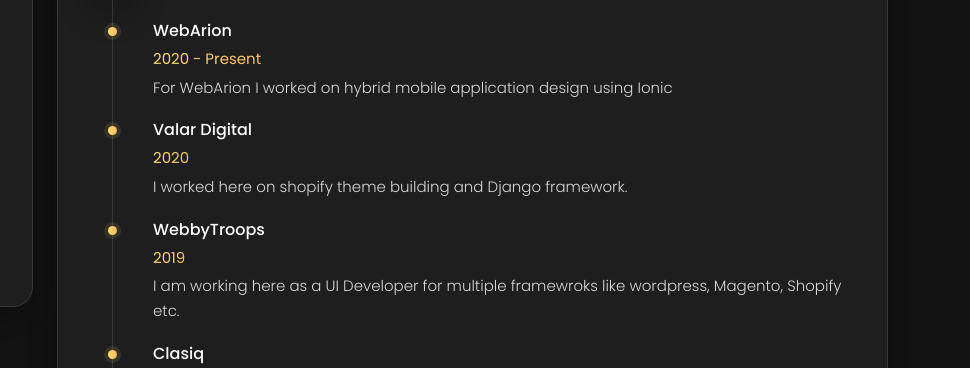
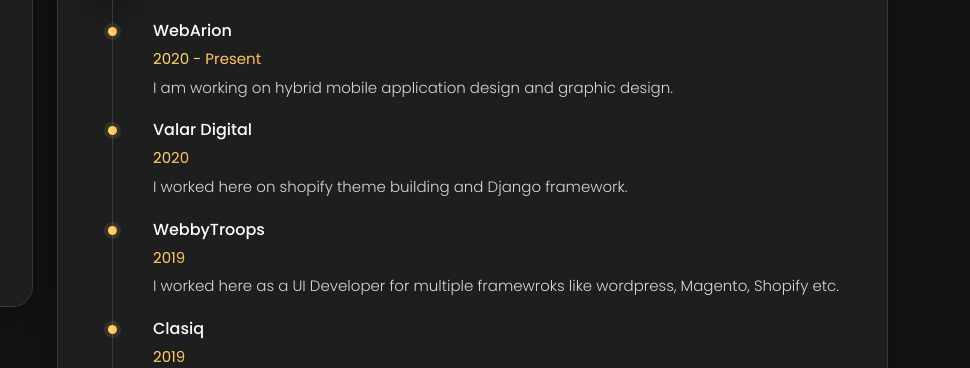
Before and after one commit to ramkishansuthar/portfolio, a plain HTML site: page resume.html in a window 1280 px wide. Shown: the part 512-880 px from the top of the page, 310-1280 px from the left. Drawn offline with Linux system fonts and the light colour scheme.

Commit message:
resume updated

```diff
--- a/resume.html
+++ b/resume.html
@@ -142,7 +142,7 @@
 							<article class="timeline__item">
 								<h5 class="title title--h4 timeline__title">WebArion</h5>
 								<span class="timeline__period">2020 - Present</span>
-								<p class="timeline__description">For WebArion I worked on hybrid mobile application design using Ionic</p>
+								<p class="timeline__description"> I am working on hybrid mobile application design and graphic design.</p>
 							</article>
 
 							<!-- Item -->
@@ -156,7 +156,7 @@
 							<article class="timeline__item">
 								<h5 class="title title--h4 timeline__title">WebbyTroops</h5>
 								<span class="timeline__period">2019</span>
-								<p class="timeline__description">I am working here as a UI Developer for multiple framewroks like wordpress, Magento, Shopify etc.</p>
+								<p class="timeline__description">I  worked here as a UI Developer for multiple framewroks like wordpress, Magento, Shopify etc.</p>
 							</article>
 
 							<!-- Item -->
```
